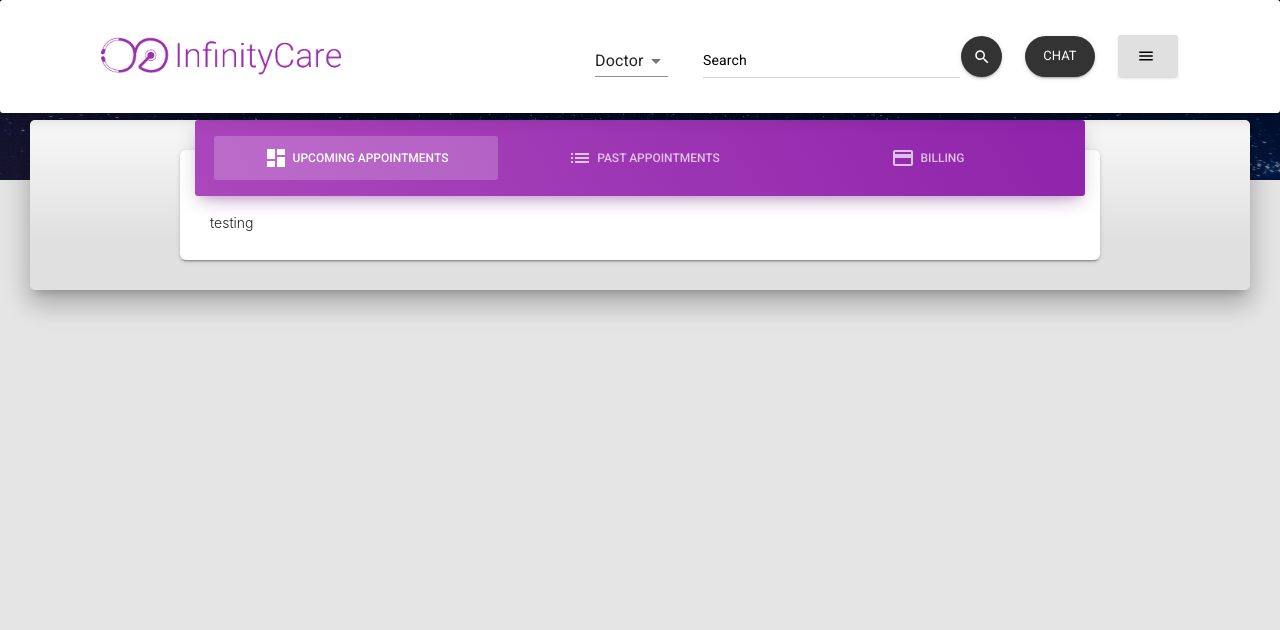
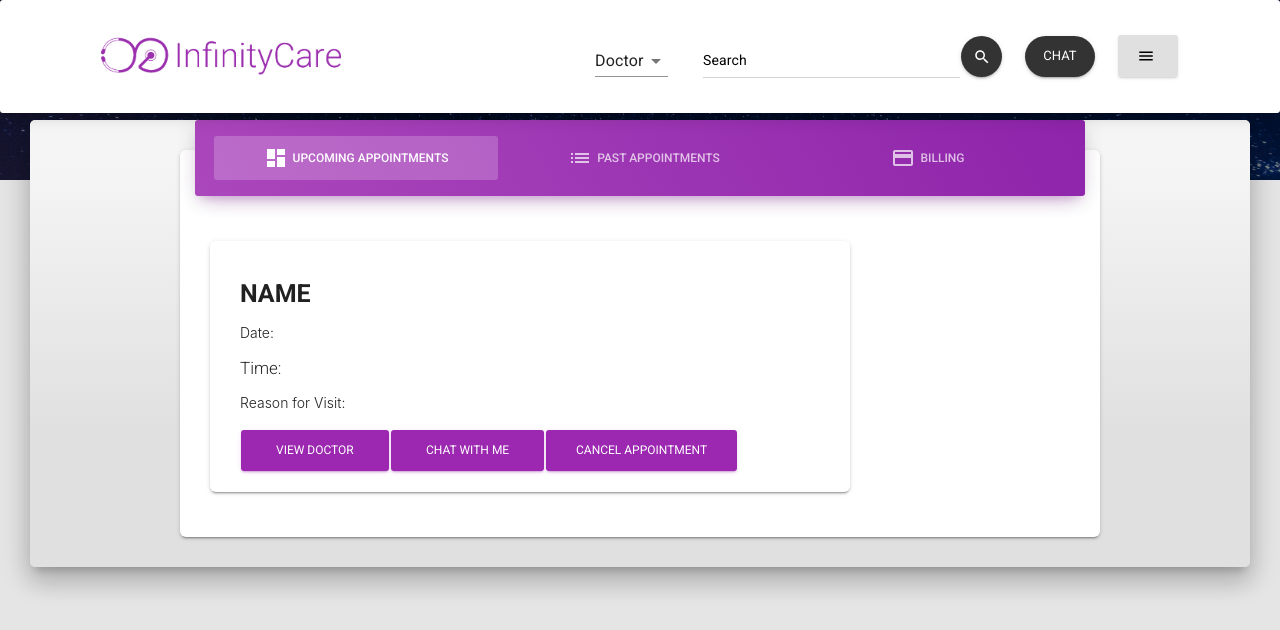
Before and after one commit to maanvithag/frontend, a React (Create React App) app: page /dashboardtest in a window 1280 px wide. Shown: the top 630 px of the page. Built offline with nearby package versions, Linux system fonts and the light colour scheme.

Commit message:
Appointment changes

```diff
--- a/package.json
+++ b/package.json
@@ -24,6 +24,7 @@
     "react": "16.9.0",
     "react-alert": "^5.5.0",
     "react-calendar": "^2.19.2",
+    "react-chartkick": "^0.4.0",
     "react-datetime": "2.16.3",
     "react-dom": "16.9.0",
     "react-facebook-login": "^4.1.1",
--- a/src/views/Dashboards/PatientDashboard.js
+++ b/src/views/Dashboards/PatientDashboard.js
@@ -37,7 +37,7 @@ import profilePageStyle from "assets/jss/material-kit-react/views/profilePage";
 import CustomInput from "../../components/CustomInput/CustomInput";
 import InputAdornment from "@material-ui/core/InputAdornment";
 import { LineChart, PieChart } from 'react-chartkick'
-import 'chart.js'
+// import 'chart.js'
 
 const Transition = React.forwardRef(function Transition(props, ref) {
   return <Slide direction="down" ref={ref} {...props} />;
@@ -211,19 +211,19 @@ export default function ProfilePage(props) {
                               <Card style={{ width: "40rem", borderColor: "primary", justifyContent: "center", flexDirection: "row" }}>
                                 <CardBody>
                                   <img align="left" width="170" height="170" resizeMode="contain" src={profiles[item.mDoctorName]} alt="Profile1" style={style.img}/>
-                                  <h5 className={classes.cardTitle}><b>{item.mDoctorName}</b></h5>
-                                  <p>Date: {item.mDisplayDate}</p>
-                                  <p>Time: {item.mDisplayTime}</p>
-                                  <p>Reason for Visit: {item.reason}</p>
+                                  <h3 className={classes.cardTitle}><b>{item.mDoctorName}</b></h3>
+                                  <h5>Date: {item.mDisplayDate}</h5>
+                                  <h5>Time: {item.mDisplayTime}</h5>
+                                  <h5>Reason for Visit: {item.reason}</h5>
+                                  <div>
                                   <Link to={"/patient/doctor/" + item.mEncodedDoctorUserName}>
                                     <Button color="primary" style={style.viewBtn}>
                                       View Doctor
                                     </Button>
                                   </Link>
                                   <Link to={"/chat/" + window.localStorage.getItem("chatusername") + "/" + item.mDoctorName.split(' ')[0].toLowerCase() + item.mDoctorName.split(' ')[1].toLowerCase()}>
-                                    <Button color="primary" style={style.chatBtn}>Chat with me</Button>
+                                    <Button color="primary" style={style.viewBtn}>Chat with me</Button>
                                   </Link>
-                                  <div>
                                     <Button color="primary" onClick={(event) => { setModal(true); setCancelAppointment({ id: item.id }); }} style={style.cancelBtn}>
                                       Cancel Appointment
                                     </Button>
@@ -289,17 +289,17 @@ export default function ProfilePage(props) {
                             {pastAppointments.map((item, index) => (<Card style={{ width: "40rem", borderColor: "primary" }}>
                               <CardBody>
                                 <img align="left" width="170" height="170" resizeMode="contain" src={profiles[item.mDoctorName]} alt="Profile1" style={style.img}/>
-                                <h5 className={classes.cardTitle}><b>{item.mDoctorName}</b></h5>
-                                <p>Date: {item.mDisplayDate}</p>
-                                <p>Time: {item.mDisplayTime}</p>
-                                <p>Reason for Visit: {item.reason}</p>
+                                <h3 className={classes.cardTitle}><b>{item.mDoctorName}</b></h3>
+                                <h5>Date: {item.mDisplayDate}</h5>
+                                <h5>Time: {item.mDisplayTime}</h5>
+                                <h5>Reason for Visit: {item.reason}</h5>
                                 <Link to={"/patient/doctor/" + item.mEncodedDoctorUserName}>
                                   <Button color="primary">
                                     View Doctor
                                   </Button>
                                 </Link> &nbsp;&nbsp;
                                 <Link to={"/chat/" + window.localStorage.getItem("chatusername") + "/" + item.mDoctorName.split(' ')[0].toLowerCase() + item.mDoctorName.split(' ')[1].toLowerCase()}>
-                                    <Button color="primary" style={style.chatBtn}>Chat with me</Button>
+                                    <Button color="primary" style={style.viewBtn}>Chat with me</Button>
                                 </Link>
                               </CardBody>
                             </Card>))}
--- a/src/views/Dashboards/PatientDashboardTest.js
+++ b/src/views/Dashboards/PatientDashboardTest.js
@@ -117,7 +117,76 @@ export default function ProfilePage(props) {
                     tabName: "Upcoming appointments",
                     tabIcon: Dashboard,
                     tabContent: (
-                      <p>testing</p>
+                      <GridContainer style={{ display: "flex" }}>
+                          <GridItem xs={20} sm={20} md={30} style={{ justifyContent: "center" }}>
+                              <Card style={{ width: "40rem", borderColor: "primary", flexDirection: "row" }}>
+                                <CardBody>
+                                  <h3 ><b>NAME</b></h3>
+                                  <p>Date: </p>
+                                  <h5>Time: </h5>
+                                  <p>Reason for Visit:</p>
+                                  <div>
+                                  <Link to={"/patient/doctor/"} >
+                                    <Button color="primary" style={style.chatBtn}>
+                                      View Doctor
+                                    </Button>
+                                  </Link>
+                                  <Link to={"/chat/"}>
+                                    <Button color="primary" style={style.chatBtn}>Chat with me</Button>
+                                  </Link>
+                                    <Button color="primary">
+                                      Cancel Appointment
+                                    </Button>
+                                    <Dialog
+                                      modalClasses={{
+                                        root: modalClasses.center,
+                                        paper: modalClasses.modal
+                                      }}
+                                      open={modal}
+                                      TransitionComponent={Transition}
+                                      keepMounted
+                                      onClose={() => setModal(false)}
+                                      aria-labelledby="modal-slide-title"
+                                      aria-describedby="modal-slide-description"
+                                    >
+                                      <DialogTitle
+                                        id="classic-modal-slide-title"
+                                        disableTypography
+                                        className={modalClasses.modalHeader}
+                                      >
+                                        <IconButton
+                                          className={modalClasses.modalCloseButton}
+                                          key="close"
+                                          aria-label="Close"
+                                          color="inherit"
+                                          onClick={() => setModal(false)}
+                                        >
+                                          <Close className={modalClasses.modalClose} />
+                                        </IconButton>
+                                          <h3 className={modalClasses.modalTitle}><b>Cancel Appointment</b></h3>
+                                      </DialogTitle>
+                                      <DialogContent
+                                        id="modal-slide-description"
+                                        className={modalClasses.modalBody}
+                                      >
+                                        <div className={productClasses.section} style={{ padding: 0 }}>
+                                          Are you sure you want to cancel this appointment?
+                                        </div> <br />
+                                        <Link to="/patient/dashboard">
+                                          <Button color="primary">
+                                            Yes
+                                      </Button> &nbsp;&nbsp;&nbsp;&nbsp;&nbsp;
+                                      <Button color="primary" onClick={() => setModal(false)}>
+                                            No
+                                      </Button>
+                                        </Link>
+                                      </DialogContent>
+                                    </Dialog>
+                                  </div>
+                                </CardBody>
+                              </Card>
+                          </GridItem>
+                        </GridContainer>
                     )
                   },
                   {
```
Also changed, not shown: 1 other file (tests, documents, lock files or other folders).
